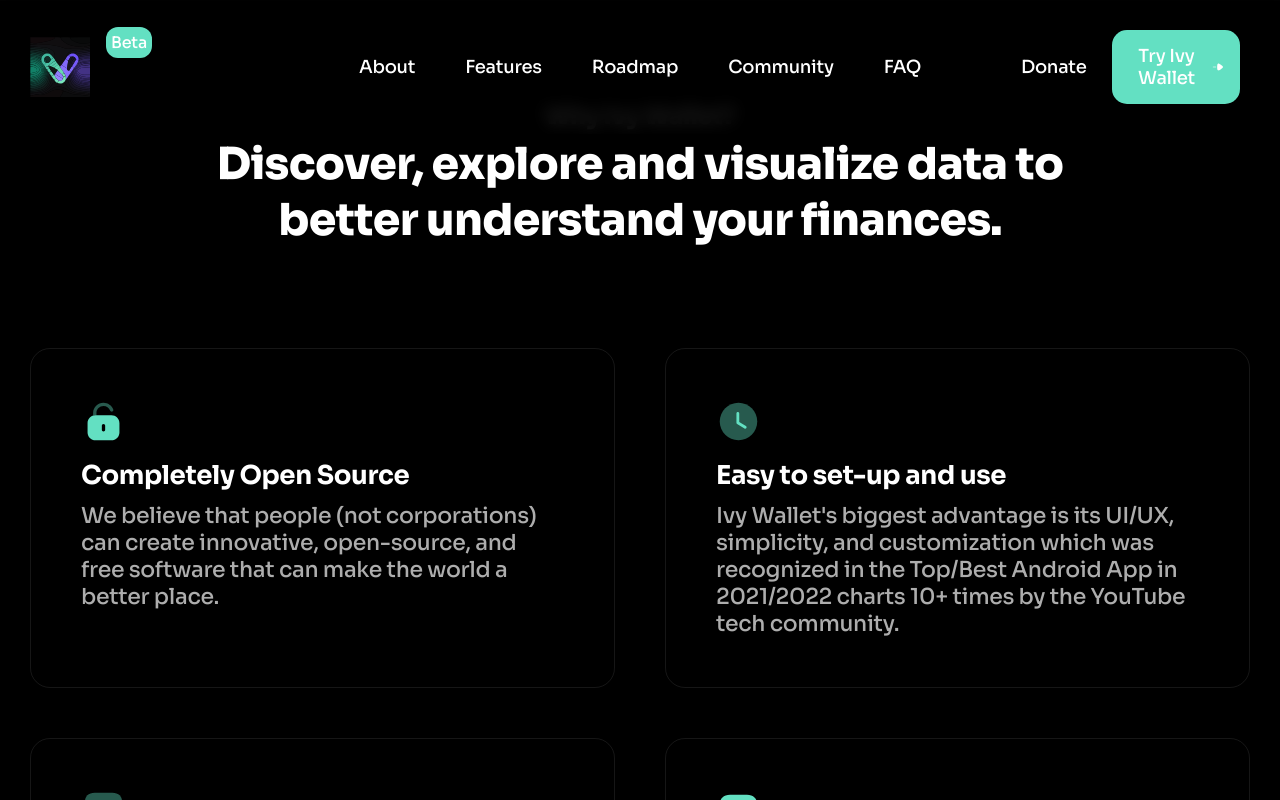
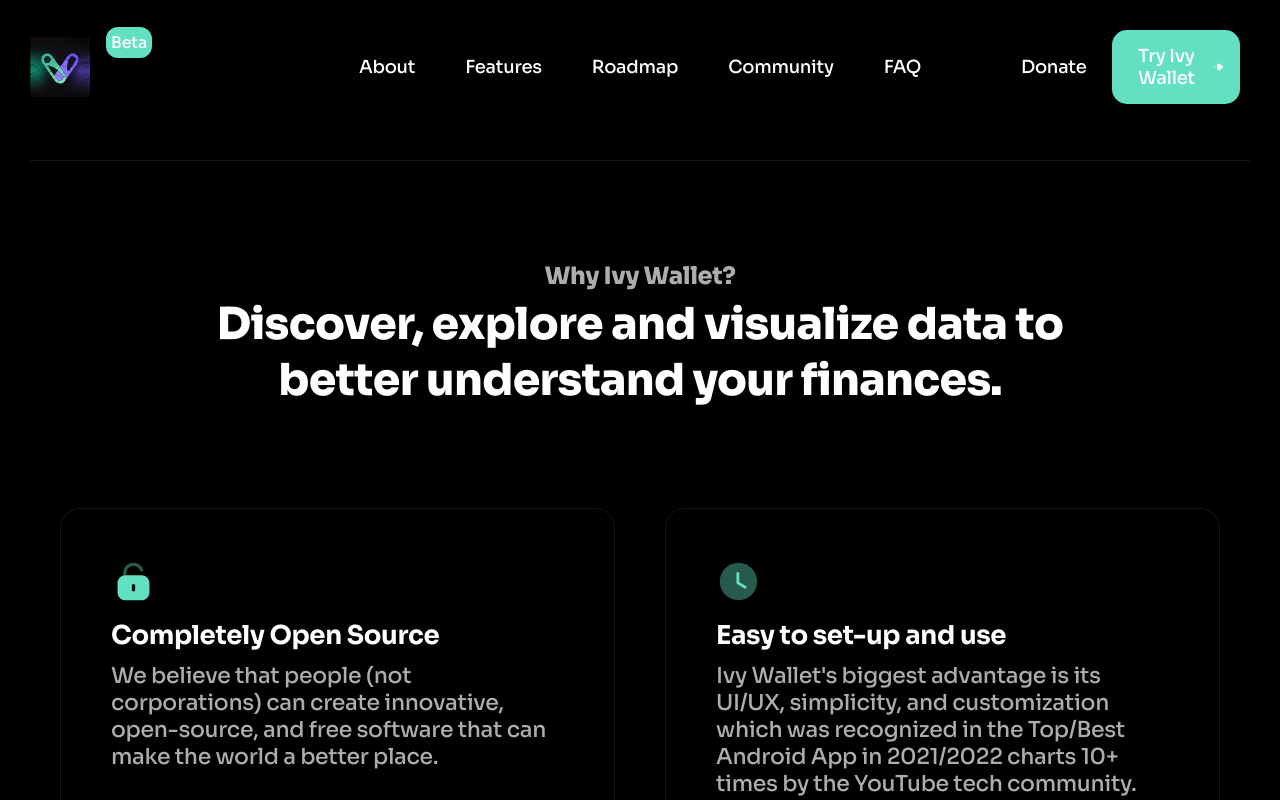
Before and after one commit to Ivy-Apps/ivy-wallet-landing-page, a Next.js app: page /features in a window 1280 px wide. Shown: the top 800 px of the page. Built offline with nearby package versions, Linux system fonts and the light colour scheme.

Commit message:
fix: implemented new container component

```diff
--- a/pages/features.jsx
+++ b/pages/features.jsx
@@ -1,3 +1,4 @@
+import { Container } from "../components/container";
 import styles from "../styles/index.module.scss";
 import Head from "next/head";
 import { useRecoilValue } from "recoil";
@@ -45,7 +46,7 @@ export default function Features() {
   ];
 
   return (
-    <div className={styles.container}>
+    <Container>
       <Head>
         <title>Ivy Wallet — Tracking Finances Done Right</title>
         <meta
@@ -74,6 +75,6 @@ export default function Features() {
           ))}
         </div>
       </div>
-    </div>
+    </Container>
   );
 }
--- a/pages/index.jsx
+++ b/pages/index.jsx
@@ -1,3 +1,4 @@
+import { Container } from "../components/container";
 import styles from "../styles/index.module.scss";
 import Head from "next/head";
 import dynamic from "next/dynamic";
@@ -38,7 +39,7 @@ const Index = () => {
   ];
 
   return (
-    <div className={styles.container}>
+    <Container>
       <Head>
         <title>Ivy Wallet — Tracking Finances Done Right</title>
         <meta
@@ -111,7 +112,7 @@ const Index = () => {
           ))}
         </div>
       </div>
-    </div>
+    </Container>
   );
 }
 
--- a/styles/index.module.scss
+++ b/styles/index.module.scss
@@ -1,24 +1,16 @@
-.container {
-  background-size: 80%;
-  background-repeat: no-repeat;
-  background-position: top center;
-  main {
+.main {
   display: flex;
+  flex: 1;
   flex-direction: column;
   align-items: center;
-    transform: rotate(-8.65deg);
-    margin-left: -10vw;
-    margin-top: -300px;
-    padding-top: 500px;
+  padding-top: 48px;
   z-index: 1;
   position: relative;
-    width: 120vw;
   .product {
     font-size: 70px;
     font-weight: 900;
     text-align: center;
     max-width: 1000px;
-      transform: rotate(8.65deg);
     span {
       font-size: 22px;
       display: block;
@@ -68,7 +60,6 @@
     background: #63e0c2;
     &:hover {
       box-shadow: 0px 0px 150px #63e0c2;
-      }
     }
   }
 }
```
Lines whose indentation alone changed are shown as unchanged.
